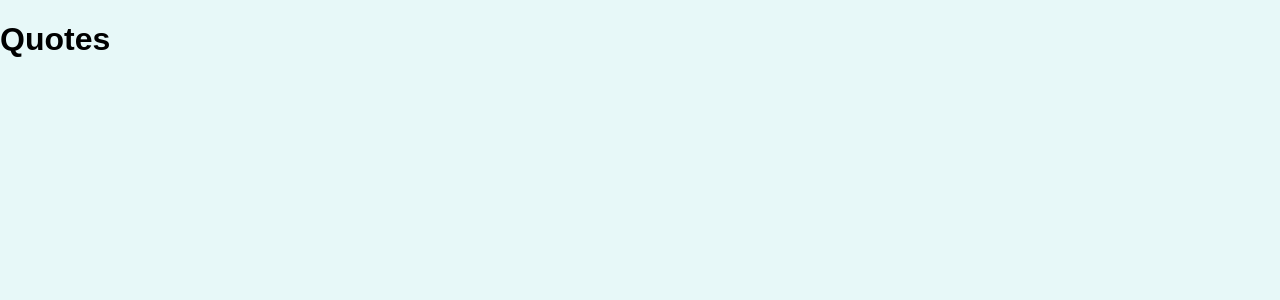
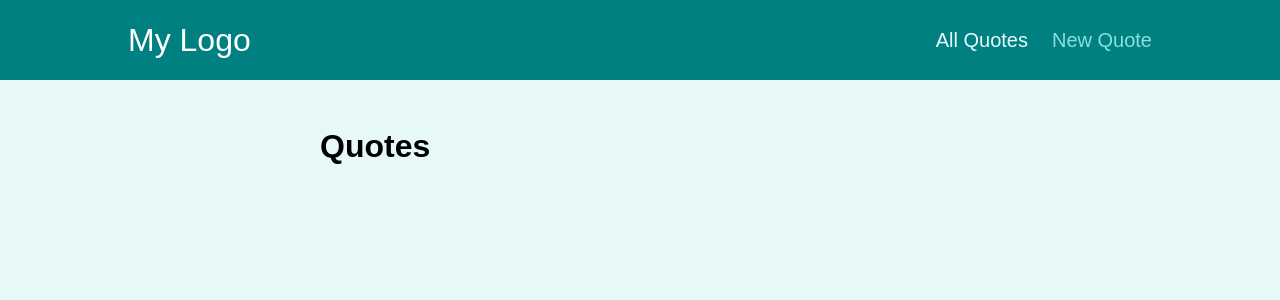
Before and after one commit to raulmercadox/react-router2, a React (Create React App) app: page /quotes in a window 1280 px wide. Shown: the top 300 px of the page. Built offline with nearby package versions, Linux system fonts and the light colour scheme.

Commit message:
Se agrega una barra de navegacion

```diff
--- a/src/App.js
+++ b/src/App.js
@@ -2,9 +2,11 @@
 import NewQuote from "./pages/NewQuote";
 import QuoteDetail from "./pages/QuoteDetail";
 import Quotes from "./pages/Quotes";
+import Layout from "./components/layout/Layout";
 
 function App() {
     return (
+        <Layout>
             <Switch>
                 <Route path="/" exact>
                     <Redirect to="/quotes"/>
@@ -19,6 +21,7 @@
                     <NewQuote/>
                 </Route>
             </Switch>
+        </Layout>
     );
 }
 
--- /dev/null
+++ b/src/components/layout/Layout.js
@@ -0,0 +1,14 @@
+import React from "react";
+import MainNavigation from "./MainNavigation";
+import styles from './Layout.module.css'
+
+const Layout = (props) => {
+    return <React.Fragment>
+        <MainNavigation/>
+        <main className={styles.main}>
+            {props.children}
+        </main>
+    </React.Fragment>
+}
+
+export default Layout;
--- /dev/null
+++ b/src/components/layout/MainNavigation.js
@@ -0,0 +1,16 @@
+import {NavLink} from "react-router-dom";
+import styles from './MainNavigation.module.css';
+
+const MainNavigation = () => {
+    return <header className={styles.header}>
+        <div className={styles.logo}>My Logo</div>
+        <nav className={styles.nav}>
+            <ul>
+                <li><NavLink to="/quotes" activeClassName={styles.active}>All Quotes</NavLink></li>
+                <li><NavLink to="/new-quote" activeClassName={styles.active}>New Quote</NavLink></li>
+            </ul>
+        </nav>
+    </header>
+}
+
+export default MainNavigation;
```
Lines whose indentation alone changed are shown as unchanged.
